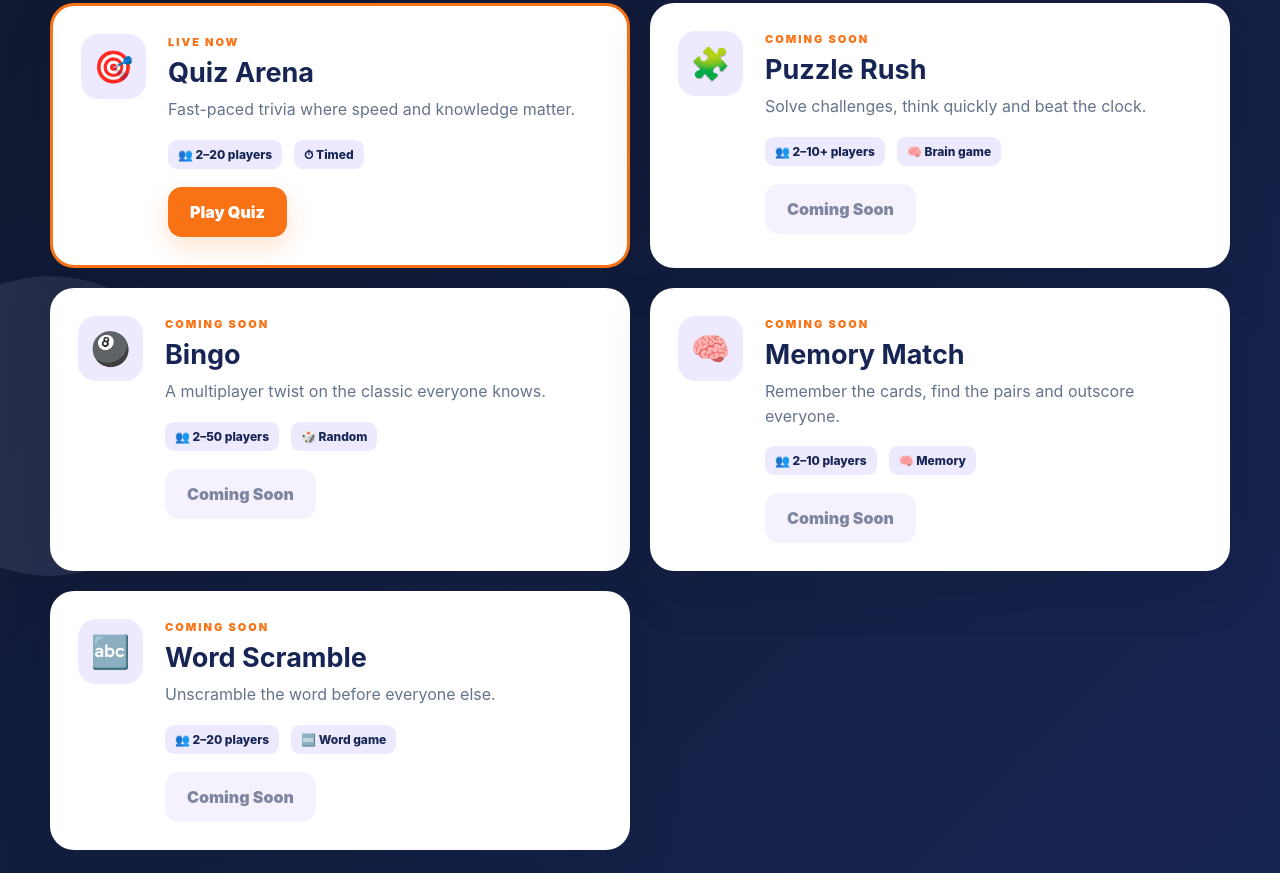
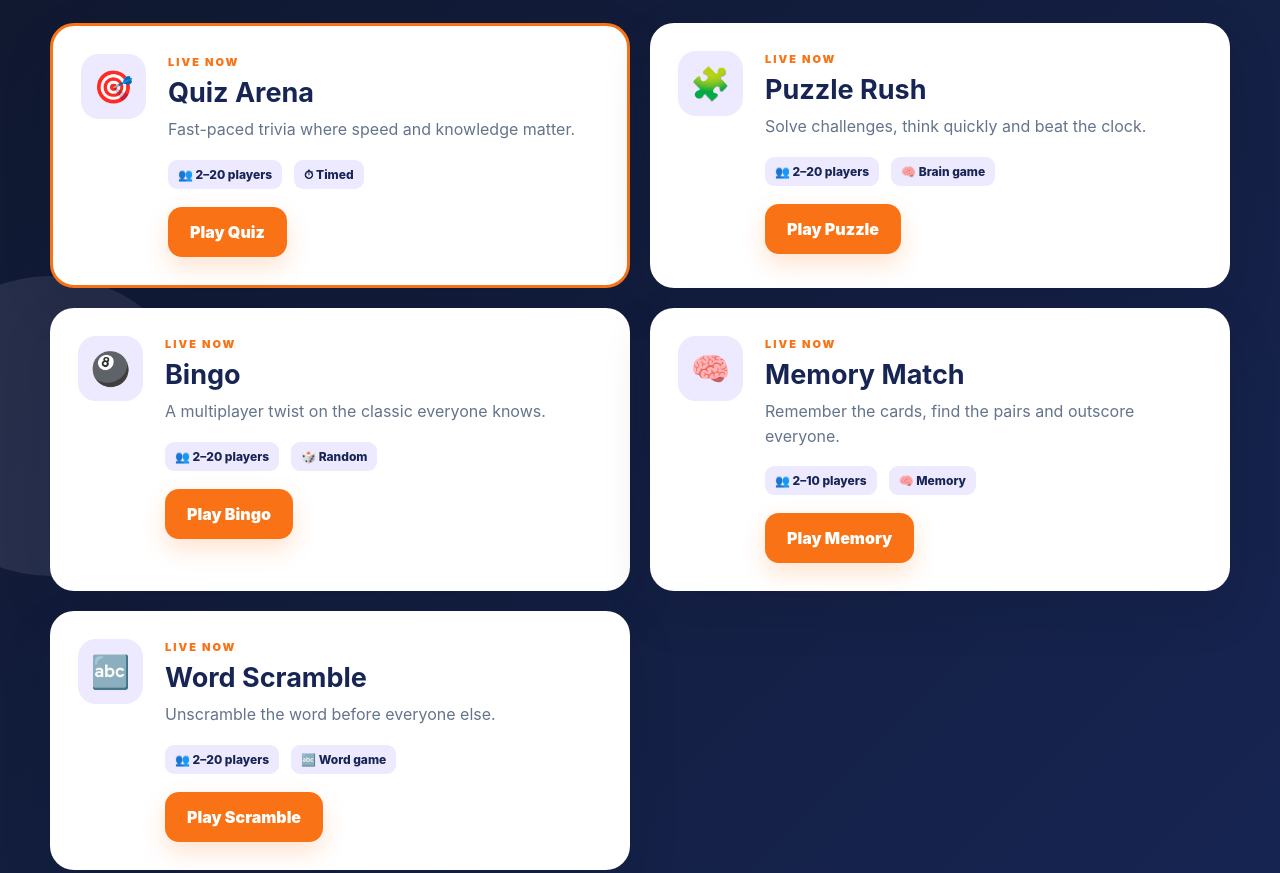
Before and after one commit to oreofe-ea/game-space, a website: page public/games.html in a window 1280 px wide. Shown: the part 374-1247 px from the top of the page. Drawn offline with Linux system fonts and the light colour scheme.

Commit message:
Update games.html

````diff
--- a/public/games.html
+++ b/public/games.html
@@ -1,3 +1,4 @@
+```html
 <!DOCTYPE html>
 <html lang="en">
 <head>
@@ -82,7 +83,7 @@
 
         <!-- QUIZ -->
 
-        <article class="game-card featured-game">
+        <article class="game-card featured-game game-available">
 
             <div class="game-icon">
                 🎯
@@ -133,7 +134,7 @@
 
         <!-- PUZZLE -->
 
-        <article class="game-card">
+        <article class="game-card game-available">
 
             <div class="game-icon">
                 🧩
@@ -143,7 +144,7 @@
             <div class="game-card-content">
 
                 <p class="game-card-label">
-                    COMING SOON
+                    LIVE NOW
                 </p>
 
                 <h2>
@@ -159,7 +160,7 @@
                 <div class="game-meta">
 
                     <span>
-                        👥 2–10+ players
+                        👥 2–20 players
                     </span>
 
                     <span>
@@ -169,12 +170,12 @@
                 </div>
 
 
-                <button
-                    class="secondary"
-                    disabled
+                <a
+                    href="setup.html?game=puzzle"
+                    class="button-link"
                 >
-                    Coming Soon
-                </button>
+                    Play Puzzle
+                </a>
 
             </div>
 
@@ -184,7 +185,7 @@
 
         <!-- BINGO -->
 
-        <article class="game-card">
+        <article class="game-card game-available">
 
             <div class="game-icon">
                 🎱
@@ -194,7 +195,7 @@
             <div class="game-card-content">
 
                 <p class="game-card-label">
-                    COMING SOON
+                    LIVE NOW
                 </p>
 
                 <h2>
@@ -210,7 +211,7 @@
                 <div class="game-meta">
 
                     <span>
-                        👥 2–50 players
+                        👥 2–20 players
                     </span>
 
                     <span>
@@ -220,12 +221,12 @@
                 </div>
 
 
-                <button
-                    class="secondary"
-                    disabled
+                <a
+                    href="setup.html?game=bingo"
+                    class="button-link"
                 >
-                    Coming Soon
-                </button>
+                    Play Bingo
+                </a>
 
             </div>
 
@@ -235,7 +236,7 @@
 
         <!-- MEMORY -->
 
-        <article class="game-card">
+        <article class="game-card game-available">
 
             <div class="game-icon">
                 🧠
@@ -245,7 +246,7 @@
             <div class="game-card-content">
 
                 <p class="game-card-label">
-                    COMING SOON
+                    LIVE NOW
                 </p>
 
                 <h2>
@@ -271,12 +272,12 @@
                 </div>
 
 
-                <button
-                    class="secondary"
-                    disabled
+                <a
+                    href="setup.html?game=memory"
+                    class="button-link"
                 >
-                    Coming Soon
-                </button>
+                    Play Memory
+                </a>
 
             </div>
 
@@ -286,7 +287,7 @@
 
         <!-- WORD SCRAMBLE -->
 
-        <article class="game-card">
+        <article class="game-card game-available">
 
             <div class="game-icon">
                 🔤
@@ -296,7 +297,7 @@
             <div class="game-card-content">
 
                 <p class="game-card-label">
-                    COMING SOON
+                    LIVE NOW
                 </p>
 
                 <h2>
@@ -322,12 +323,12 @@
                 </div>
 
 
-                <button
-                    class="secondary"
-                    disabled
+                <a
+                    href="setup.html?game=scramble"
+                    class="button-link"
                 >
-                    Coming Soon
-                </button>
+                    Play Scramble
+                </a>
 
             </div>
 
@@ -346,3 +347,4 @@
 
 </body>
 </html>
+```
````
